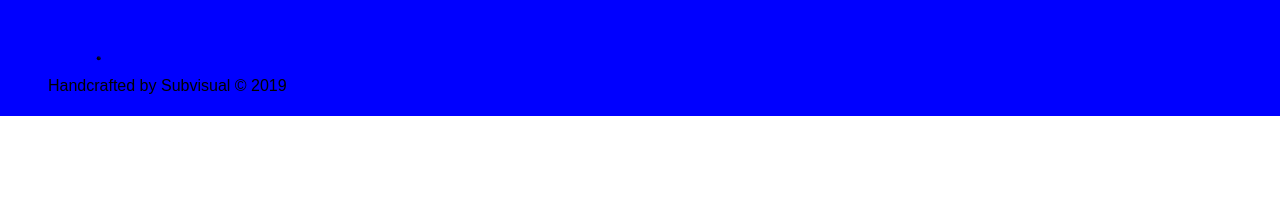
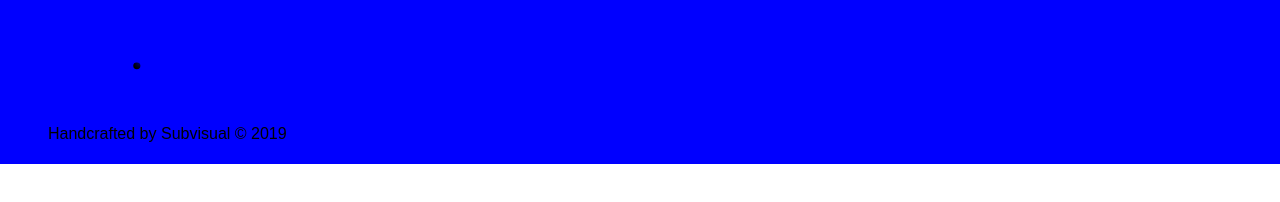
Before and after one commit to subvisual/blog, a Gatsby site: page / in a window 1280 px wide. Built offline with nearby package versions, Linux system fonts and the light colour scheme; Gatsby itself is replaced by a stand-in of ours; a web font is replaced by a local one.

Commit message:
Fix footer logo size

```diff
--- a/src/components/layout/footer.module.css
+++ b/src/components/layout/footer.module.css
@@ -5,6 +5,12 @@
 .root {
   padding: 56px 20px 20px;
   background-color: blue;
+}
+
+.logo {
+  height: 40px;
+  margin-bottom: 20px;
+  font-size: 28px;
 }
 
 .content {
@@ -20,3 +26,10 @@
     align-items: center;
   }
 }
+
+@media (min-width: 950px) {
+  .logo {
+    max-width: 176px;
+    margin-bottom: 28px;
+  }
+}
```
